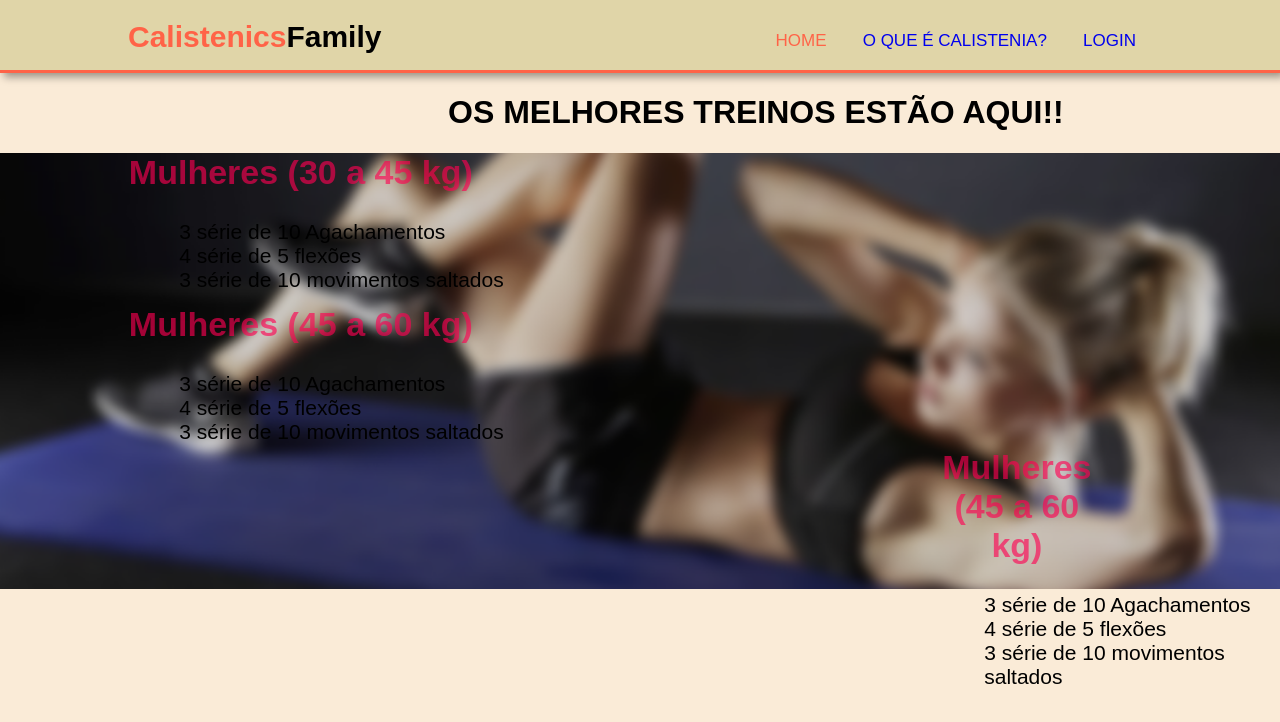
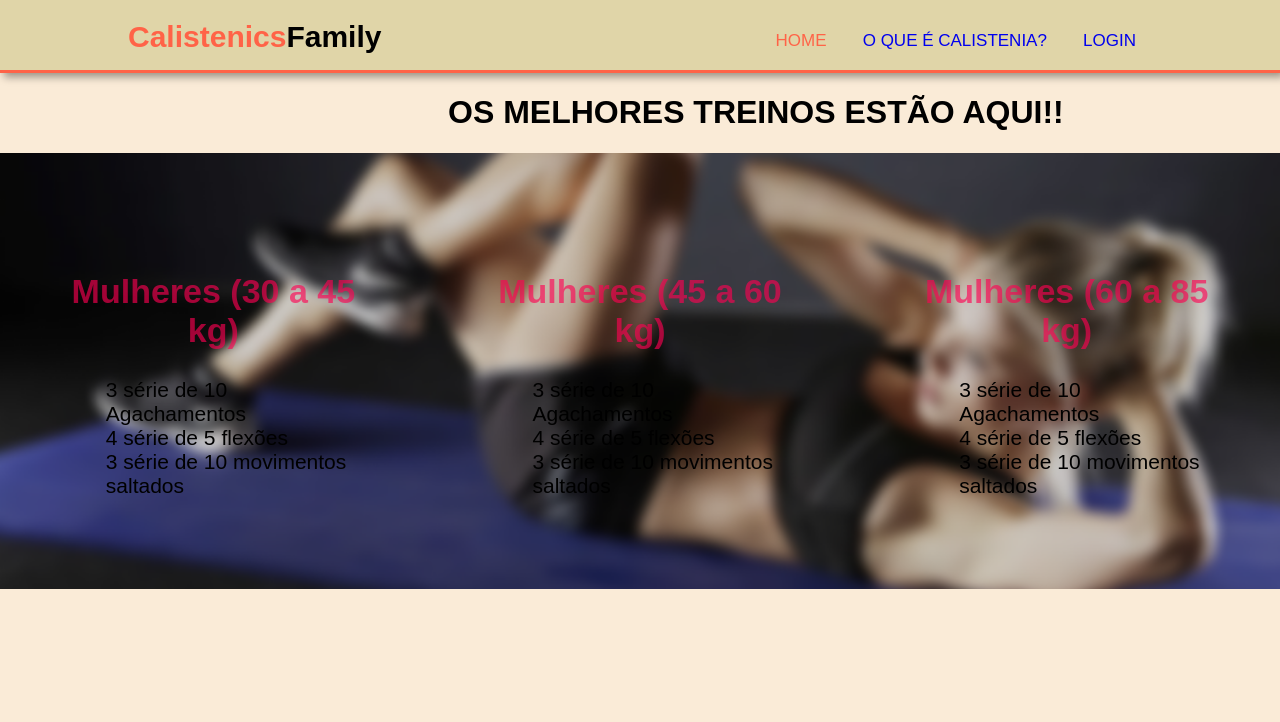
Before and after one commit to Gustavo141101/Projeto-Individual, a website: page API-projeto-site/Public/Redirecionamento.html in a window 1280 px wide. Drawn offline with Linux system fonts and the light colour scheme.

Commit message:
Redirecionamento 50/100

```diff
--- a/API-projeto-site/Public/Redirecionamento.html
+++ b/API-projeto-site/Public/Redirecionamento.html
@@ -22,25 +22,21 @@
     </header>
     <h1 class="h1-treinos">OS MELHORES TREINOS ESTÃO AQUI!!</h1>
     <div class="imagem-mulher">
-        <h2 class="h2-mulher">Mulheres (30 a 45 kg)</h2>
-        <div class="treinamentos-mulheres"> 3 série de 10 Agachamentos <br>
-            4 série de 5 flexões<br>
-            3 série de 10 movimentos saltados
-        </div>
-        <h2 class="h2-mulher2">Mulheres (45 a 60 kg)</h2>
-        <div class="treinamentos-mulheres2"> 3 série de 10 Agachamentos <br>
-            4 série de 5 flexões<br>
-            3 série de 10 movimentos saltados
+        <div class="container-treinamento-mulheres">
+            <h2 class="h2-mulher2">Mulheres (30 a 45 kg)</h2>
+            <div class="treinamentos-mulheres"> 3 série de 10 Agachamentos <br> 4 série de 5 flexões<br> 3 série de 10 movimentos saltados
+            </div>
         </div>
         <div class="container-treinamento-mulheres">
             <h2 class="h2-mulher2">Mulheres (45 a 60 kg)</h2>
-            <div class="treinamentos-mulheres2"> 3 série de 10 Agachamentos <br>
-                4 série de 5 flexões<br>
-                3 série de 10 movimentos saltados
+            <div class="treinamentos-mulheres2"> 3 série de 10 Agachamentos <br> 4 série de 5 flexões<br> 3 série de 10 movimentos saltados
             </div>
         </div>
-
-
+        <div class="container-treinamento-mulheres">
+            <h2 class="h2-mulher2">Mulheres (60 a 85 kg)</h2>
+            <div class="treinamentos-mulheres2"> 3 série de 10 Agachamentos <br> 4 série de 5 flexões<br> 3 série de 10 movimentos saltados
+            </div>
+        </div>
     </div>
 
 
--- a/API-projeto-site/Public/styleRedirecionamento.css
+++ b/API-projeto-site/Public/styleRedirecionamento.css
@@ -10,74 +10,78 @@ header {
         background-color: rgba(189, 183, 107, 0.435);
         display: block;
         box-shadow: 4px 4px 8px rgba(12, 10, 10, 0.4);
-    border-bottom: solid tomato  3px;
+        border-bottom: solid tomato 3px;
         font-size: 15px;
     }
+
     header h1 {
         float: left;
     }
 
-header ul{
+    header ul {
         list-style: none;
         float: right;
     }
-.container{
+
+    .container {
         color: black;
         width: 80%;
         margin: auto;
     }
 
-header li{
+    header li {
         display: inline-block;
         text-transform: uppercase;
         font-size: 17px;
         padding: 16px;
-
     }
 
-header ul li a{
+    header ul li a {
         text-decoration: none;
     }
-.text-calistenia{
+
+    .text-calistenia {
         color: tomato;
     }
 
-.imagem-mulher{
+    .imagem-mulher {
         background-image: url("./Imagens/Mulher-treinando.jpg");
         background-size: cover;
         background-position: right;
         height: 436px;
+        display: flex;
+        justify-content: center;
+        align-items: center;
+    }
 
-
-
-}
-.h1-treinos{
+    .h1-treinos {
         margin-left: 35%;
     }
 
-.h2-mulher{
+    .h2-mulher {
         margin-top: 1%;
         text-align: center;
         font-size: 34px;
         margin-right: 53%;
         color: #ff0052a1
     }
-.treinamentos-mulheres{
+
+    .treinamentos-mulheres {
         padding-left: 14%;
         font-size: 21px;
     }
 
-.h2-mulher2{
-margin-top: 1%;
+    .h2-mulher2 {
         text-align: center;
         font-size: 34px;
-margin-right: 53%;
         color: #ff0052a1
     }
-.treinamentos-mulheres2{
+
+    .treinamentos-mulheres2 {
         padding-left: 14%;
         font-size: 21px;
     }
-.container-treinamento-mulheres{
-    float: right;
+
+    .container-treinamento-mulheres {
+        margin: 5%;
     }
```
Lines whose indentation alone changed are shown as unchanged.
